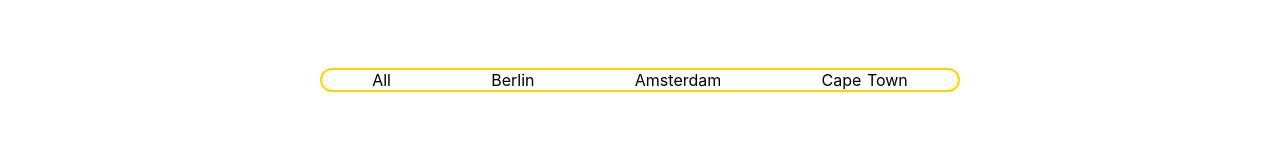
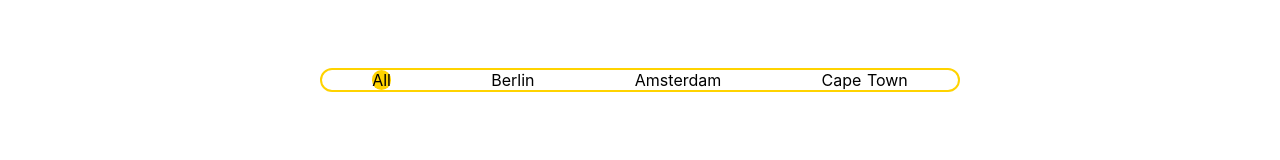
Before and after one commit to Chusynuk/NuxtJS-static-site, a Nuxt app: page / in a window 1280 px wide. Shown: the part 327-487 px from the top of the page. Built offline with nearby package versions, Linux system fonts and the light colour scheme.

Commit message:
adding locations bar active class

```diff
--- a/components/locations.vue
+++ b/components/locations.vue
@@ -56,6 +56,12 @@
   margin-top: 100px;
 }
 
+.nuxt-link-exact-active,
+.nuxt-link:active {
+  border-radius: 15px;
+  background-color: $primary-yellow;
+}
+
 .city {
   width: stretch; // OR fill-available
   color: $black;
```
